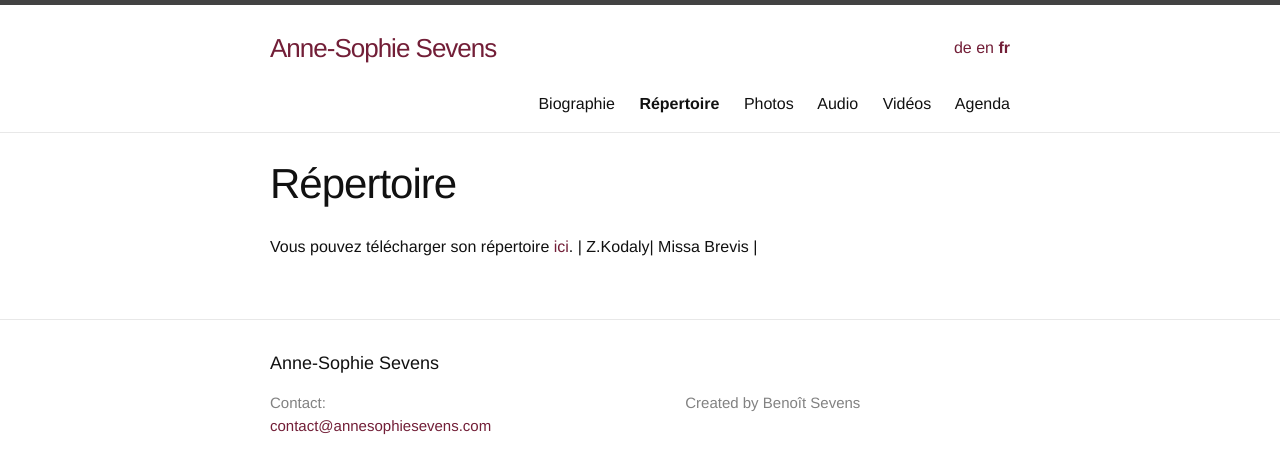
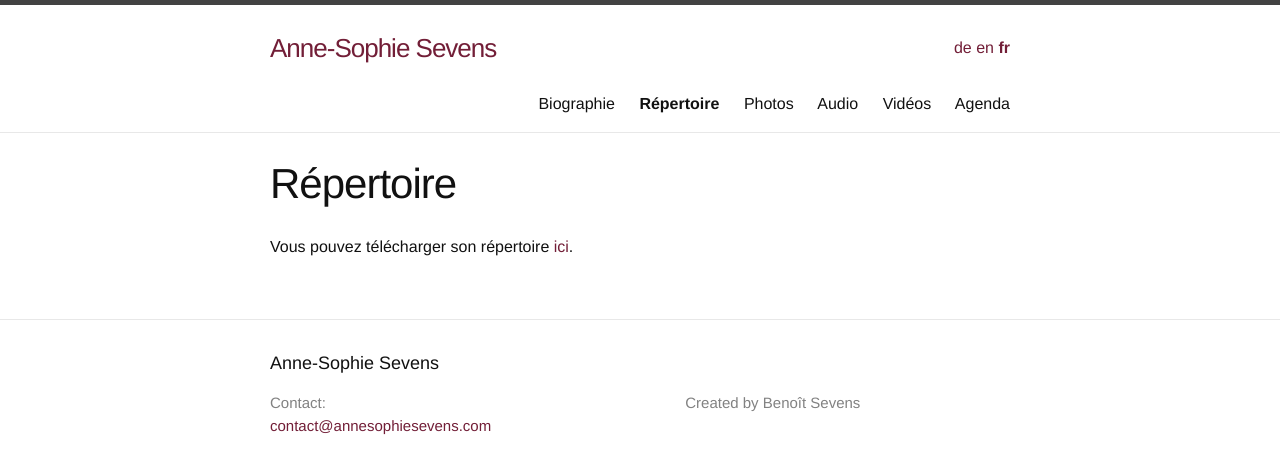
Before and after one commit to annesophie-sevens/annesophie-sevens.github.io, a Jekyll site: the page built from repertoire-fr.md, in a window 1280 px wide. Shown: the top 474 px of the page. Built offline with Jekyll 4.4.1, drawn with Linux system fonts in a browser that asks for light colours.

Commit message:
Update repertoire-fr.md

```diff
--- a/repertoire-fr.md
+++ b/repertoire-fr.md
@@ -8,4 +8,3 @@ ref: repertoire
 
 
 Vous pouvez télécharger son répertoire [ici]({{ site.baseurl }}/assets/HR.pdf).
-| Z.Kodaly| Missa Brevis |
```
